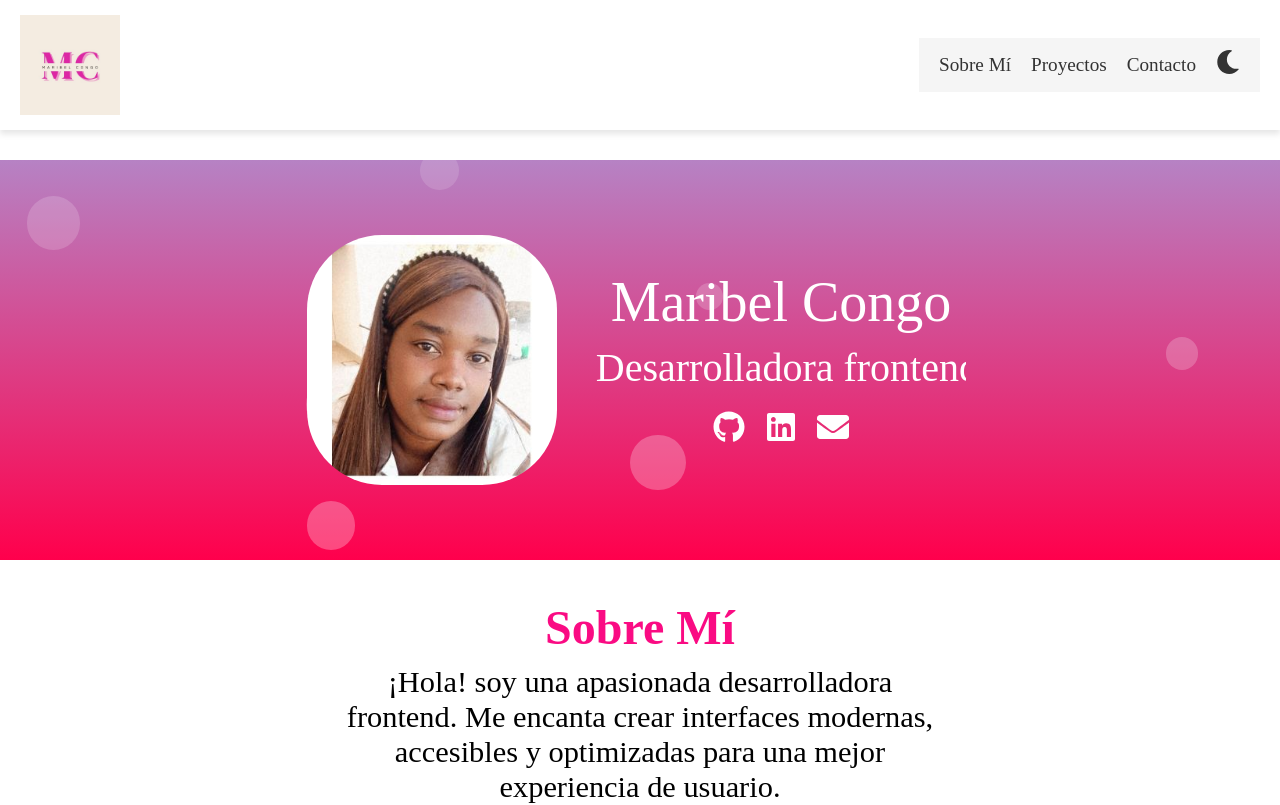
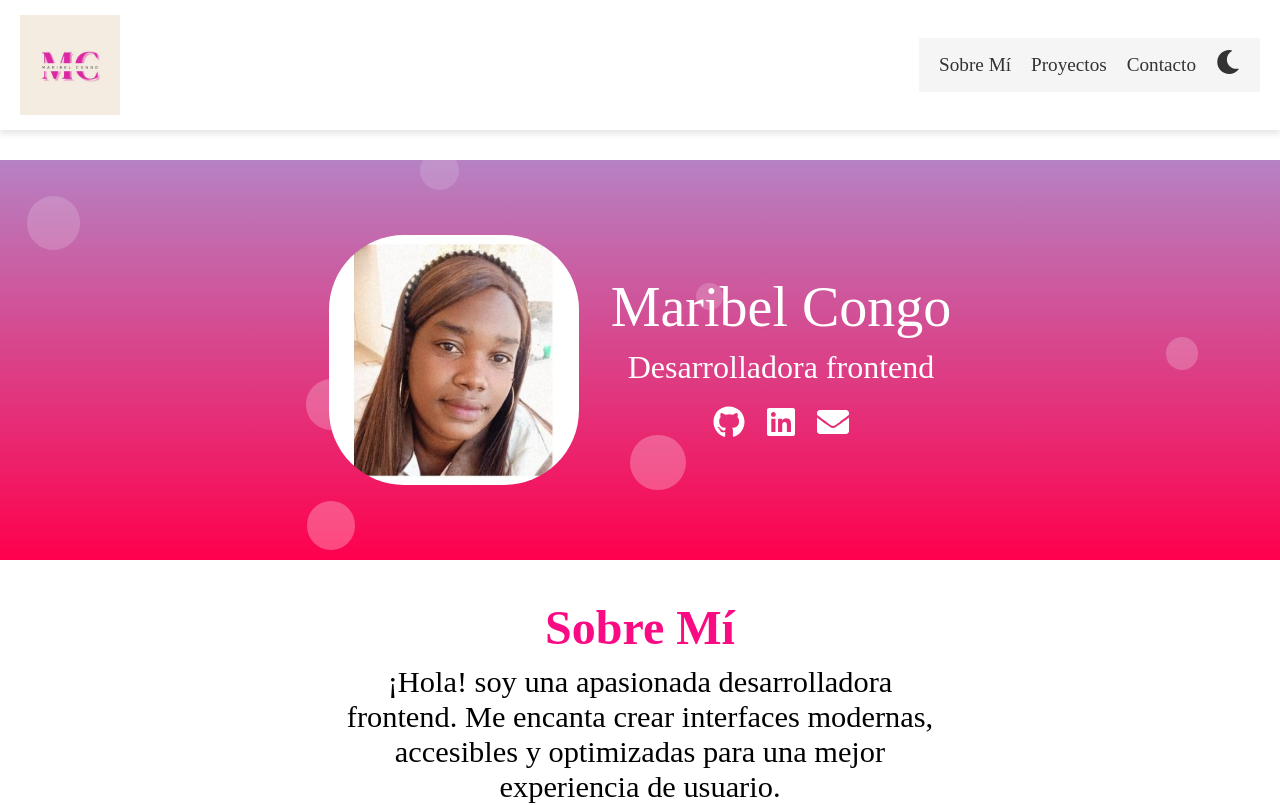
Before and after one commit to maribelcongo/react_portfolio, a React (Vite) app: page / in a window 1280 px wide. Shown: the top 805 px of the page. Built offline with nearby package versions, Linux system fonts and the light colour scheme; a web font is replaced by a local one.

Commit message:
cambio de cv correcion de direcciones

```diff
--- a/src/components/Presentation/Presentation.scss
+++ b/src/components/Presentation/Presentation.scss
@@ -47,7 +47,7 @@
     }
 
     p {
-      font-size: 2.5rem;
+      font-size: 2rem;
       margin-bottom: 20px;
       font-family: "Delius", serif;
       font-weight: 400;
--- a/src/components/pages/Contact.jsx
+++ b/src/components/pages/Contact.jsx
@@ -15,7 +15,7 @@ const Contact = () => {
 
       <div className="contact-icons">
         <motion.a
-          href="www.linkedin.com/in/maribelcongo"
+          href="https://linkedin.com/in/maribelcongo"
           target="_blank"
           rel="noopener noreferrer"
           whileHover={{ scale: 1.1, rotate: 10 }}
@@ -43,7 +43,7 @@ const Contact = () => {
 
       {/* Botón de descarga CV */}
       <motion.a
-        href="public/Currículum _Mca.pdf"
+        href="/maribel frontend.pdf"
         download="Maribel_CV"
         className="download-btn"
         initial={{ opacity: 0 }}
--- a/src/components/pages/Projects.jsx
+++ b/src/components/pages/Projects.jsx
@@ -20,7 +20,7 @@ const projectsData = [
     description:
       "Encantada es el proyecto final de mi carrera en Desarrollo Frontend en ADA ITW. Es un e-commerce diseñado para ofrecer una experiencia de compra intuitiva y atractiva para usuarios interesados en carteras, mochilas, billeteras y riñoneras. \n\n🔹 Tecnologías utilizadas: React, Material-UI, Firebase para la gestión de usuarios y CSS para una interfaz moderna y responsive.",
     image: ecommerceImage,
-    github: "https://github.com/maribelcongo/ecommerceApp",
+    github: "https://github.com/maribelcongo/ecommeceApp",
   },
   {
     id: 3,
```
Also changed, not shown: 1 other file (tests, documents, lock files or other folders).
